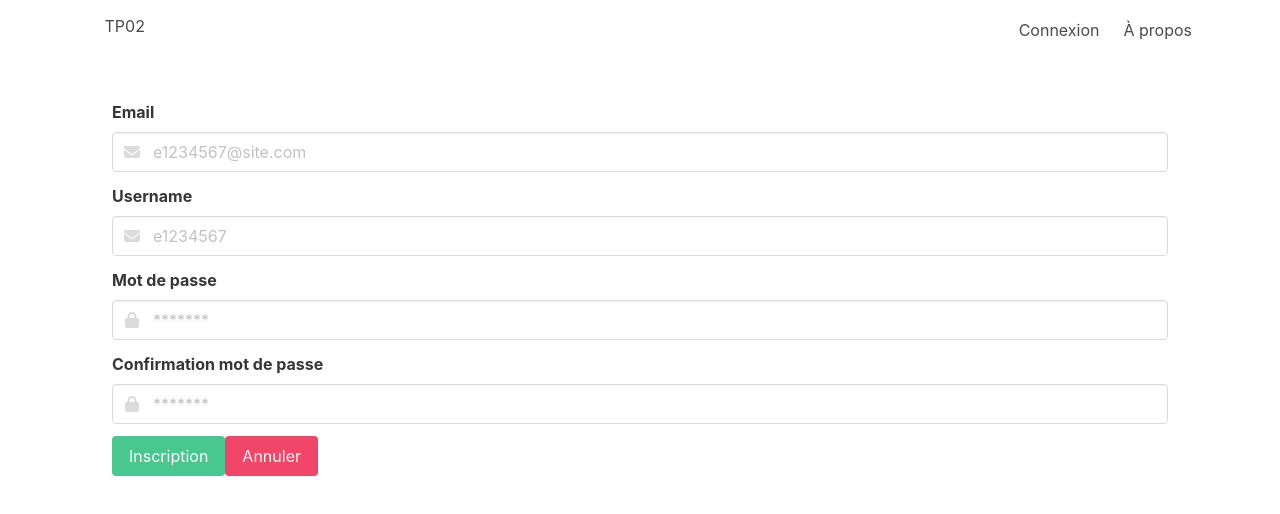
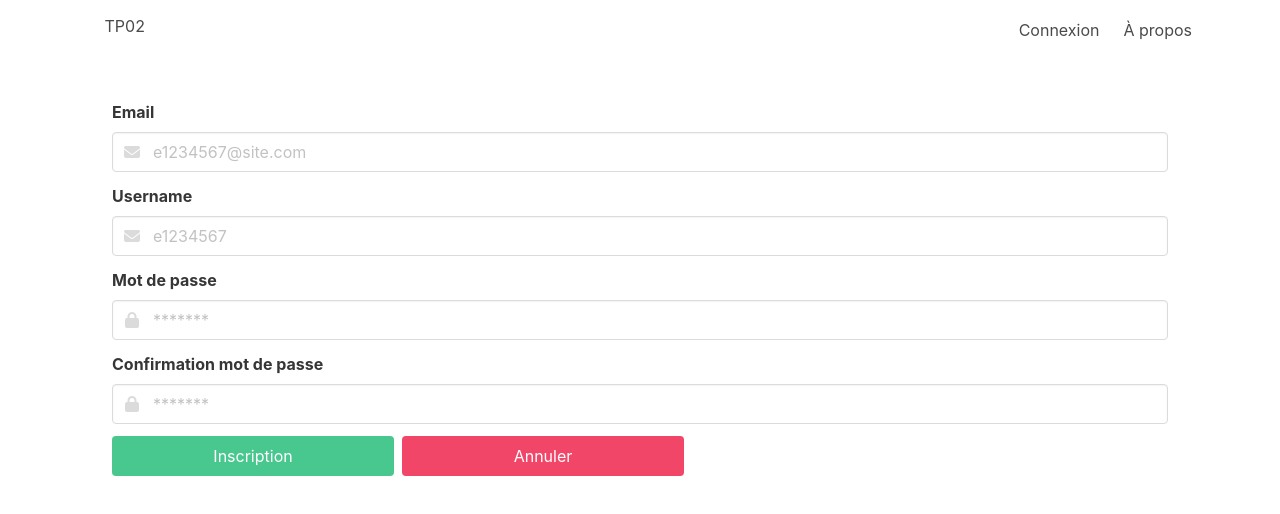
Before and after one commit to e1730934/ApplicationsClientesWeb_TP02, a Vue app: page /signup in a window 1280 px wide. Shown: the top 514 px of the page. Built offline with nearby package versions, Linux system fonts and the light colour scheme.

Commit message:
Ajout des balises form.

```diff
--- a/src/components/MenuComponent.vue
+++ b/src/components/MenuComponent.vue
@@ -14,10 +14,6 @@
             <div class="navbar-start">
                 <router-link v-bind:to="{ name: 'home' }"
                              class="navbar-item">TP02
-                </router-link>
-                <router-link v-bind:to="{name: 'profile'}"
-                             v-if="this.$store.state.token"
-                             class="navbar-item">Mon profil
                 </router-link>
             </div>
             <div class="navbar-end">
--- a/src/views/LoginView.vue
+++ b/src/views/LoginView.vue
@@ -6,13 +6,15 @@
                 <p class="message-body">{{ error }}</p>
             </div>
             <div class="content">
+                <form>
                     <div class="field">
                         <label for="username" class="label">Username</label>
                         <div class="control has-icons-left">
                             <input id="username" type="text" placeholder="e1234567" class="input"
-                               autocomplete="email" required
+                                   autocomplete="email" required aria-required="true"
                                    v-model="username">
-                        <span class="icon is-small is-left"><i class="fa fa-envelope"></i></span>
+                            <span class="icon is-small is-left">
+                                <i class="fa fa-envelope"></i></span>
                         </div>
                     </div>
                     <div class="field">
@@ -21,7 +23,7 @@
                             <input id="password" type="password"
                                    placeholder="*******" class="input"
                                    autocomplete="password"
-                               required
+                                   required aria-required="true"
                                    v-model="password">
                             <span class="icon is-small is-left"><i class="fa fa-lock"></i></span>
                         </div>
@@ -29,13 +31,14 @@
                     <div class="field">
                         <div class="control">
                             <button id="connexion" class="button is-success"
-                                v-on:click.prevent="login">
+                                    @click.prevent="login">
                                 Connexion
                             </button>
                             <router-link v-bind:to="{ name: 'home' }"
                                          class="button is-danger">Annuler</router-link>
                         </div>
                     </div>
+                </form>
             </div>
         </div>
     </div>
--- a/src/views/ProfileView.vue
+++ b/src/views/ProfileView.vue
@@ -12,11 +12,12 @@
                         <p class="message-body">{{ success }}</p>
                     </div>
                 </div>
+                <form>
                     <div class="field">
                         <label for="email" class="label">Email</label>
                         <div class="control has-icons-left">
                             <input id="email" type="email" placeholder="e1234567@site.com"
-                               class="input" autocomplete="email" required
+                                   class="input" autocomplete="email" required aria-required="true"
                                    v-model="email">
                             <span class="icon is-small is-left">
                                     <i class="fa fa-envelope"></i></span>
@@ -26,7 +27,7 @@
                         <label for="username" class="label">Username</label>
                         <div class="control has-icons-left">
                             <input id="username" type="text" placeholder="e1234567" class="input"
-                               autocomplete="username" required
+                                   autocomplete="username" required aria-required="true"
                                    v-model="username">
                             <span class="icon is-small is-left">
                                     <i class="fa fa-envelope"></i></span>
@@ -38,7 +39,7 @@
                             <input id="password" type="password"
                                    placeholder="*******" class="input"
                                    autocomplete="password"
-                               required
+                                   required aria-required="true"
                                    v-model="password">
                             <span class="icon is-small is-left"><i class="fa fa-lock"></i></span>
                         </div>
@@ -49,7 +50,7 @@
                             <input id="confirmPassword" type="password"
                                    placeholder="*******" class="input"
                                    autocomplete="password"
-                               required
+                                   required aria-required="true"
                                    v-model="confirmPassword">
                             <span class="icon is-small is-left"><i class="fa fa-lock"></i></span>
                         </div>
@@ -57,16 +58,16 @@
                     <div class="field">
                         <div class="buttons">
                             <input id="connexion" class="button is-success"
-                                v-on:click.prevent="update" value="Update">
+                                   @click.prevent="update" value="Update">
                             <input class="button is-danger" value="Annuler"
                                    @click.prevent="$router.push('/')">
                         </div>
                         <div class="buttons is-right">
                             <input class="js-modal-trigger button is-danger"
-                               @click.prevent="showModal = true" value="Supprimer"
-                               >
+                                   @click.prevent="showModal = true" value="Supprimer">
                         </div>
                     </div>
+                </form>
             </div>
         </div>
     </div>
--- a/src/views/SignUpView.vue
+++ b/src/views/SignUpView.vue
@@ -9,11 +9,12 @@
                         <p class="message-body">{{ success }}</p>
                     </div>
                 </div>
+                <form>
                 <div class="field">
                     <label for="email" class="label">Email</label>
                     <div class="control has-icons-left">
                         <input id="email" type="email" placeholder="e1234567@site.com"
-                               class="input" autocomplete="email" required
+                               class="input" autocomplete="email" required aria-required="true"
                                v-model="email">
                         <span class="icon is-small is-left">
                                 <i class="fa fa-envelope"></i></span>
@@ -23,7 +24,7 @@
                     <label for="username" class="label">Username</label>
                     <div class="control has-icons-left">
                         <input id="username" type="text" placeholder="e1234567" class="input"
-                               autocomplete="username" required
+                               autocomplete="username" required aria-required="true"
                                v-model="username">
                         <span class="icon is-small is-left">
                                 <i class="fa fa-envelope"></i></span>
@@ -35,7 +36,7 @@
                         <input id="password" type="password"
                                placeholder="*******" class="input"
                                autocomplete="password"
-                               required
+                               required aria-required="true"
                                v-model="password">
                         <span class="icon is-small is-left"><i class="fa fa-lock"></i></span>
                     </div>
@@ -46,22 +47,20 @@
                         <input id="confirmPassword" type="password"
                                placeholder="*******" class="input"
                                autocomplete="password"
-                               required
+                               required aria-required="true"
                                v-model="confirmPassword">
                         <span class="icon is-small is-left"><i class="fa fa-lock"></i></span>
                     </div>
                 </div>
                 <div class="field">
-                    <div class="control">
-                        <button id="connexion" class="button is-success"
-                                v-on:click.prevent="signup">
-                            Inscription
-                        </button>
-                        <router-link v-bind:to="{ name: 'home' }"
-                                     class="button is-danger">Annuler
-                        </router-link>
+                    <div class="buttons">
+                        <input id="connexion" class="button is-success"
+                                @click.prevent="signup" value="Inscription">
+                        <input class="button is-danger" value="Annuler"
+                               @click.prevent="$router.push('/')">
                     </div>
                 </div>
+                </form>
             </div>
         </div>
     </div>
```
Lines whose indentation alone changed are shown as unchanged.
